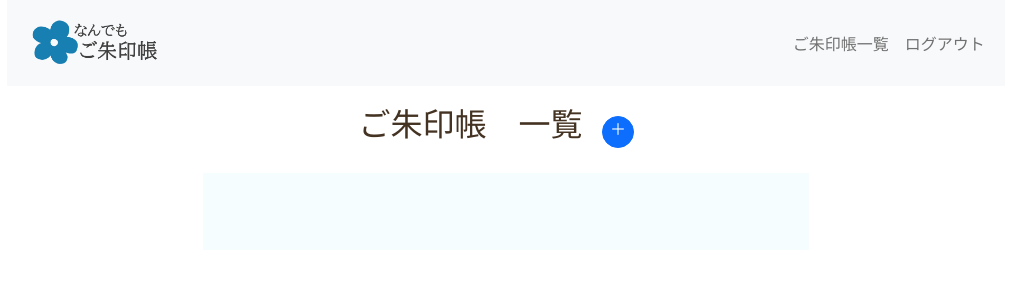
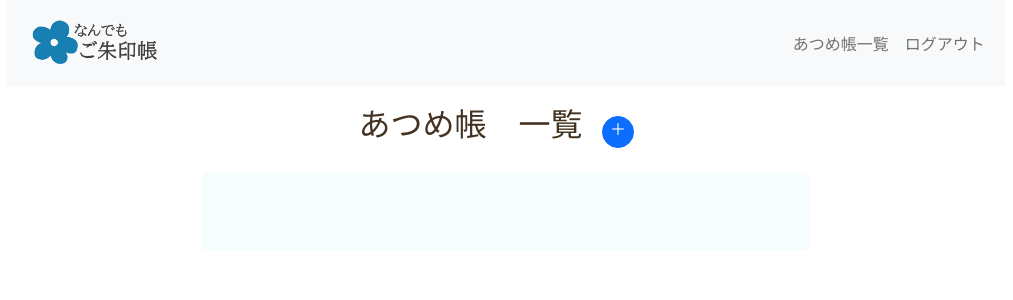
Before and after one commit to pokopok/Atsumecho, a Django app: page /goshuin_books/list_book in a window 1280 px wide. Shown: the top 300 px of the page, without its empty margins (134-1147 px from the left). Run offline with Django 4.2, Linux system fonts and the light colour scheme; the visitor is signed in with stand-in values (Sample User, id 1); data that the repository does not hold is empty; some web fonts are replaced.

Commit message:
change goshuincho to atumecho

```diff
--- a/goshuin_books/views.py
+++ b/goshuin_books/views.py
@@ -25,7 +25,7 @@ class GoshuinBookCreateView(LoginRequiredMixin, CreateView):
 
     def get_form(self):
         form = super(GoshuinBookCreateView, self).get_form()
-        form.fields['name'].label = 'ご朱印帳名'
+        form.fields['name'].label = 'あつめ帳名'
         return form
 
 
--- a/templates/base.html
+++ b/templates/base.html
@@ -9,7 +9,7 @@
     <link href="https://fonts.googleapis.com/css2?family=Shippori+Mincho&family=Yuji+Boku&family=Zen+Kaku+Gothic+New:wght@300&display=swap" rel="stylesheet">
     {% comment %} <link href="https://fonts.googleapis.com/css2?family=Shippori+Mincho&family=Zen+Kaku+Gothic+New:wght@300&display=swap" rel="stylesheet"> {% endcomment %}
     <link href="{% static 'css/style.css' %}" rel="stylesheet">
-    <title>なんでもご朱印帳</title>
+    <title>なんでもあつめ帳</title>
   </head>
 
   <body>
@@ -18,11 +18,11 @@
         <nav class="navbar navbar-expand-lg navbar-light bg-light">
           <div class="container-fluid">
             <a class="navbar-brand" href="{% url 'accounts:home' %}">
-              <img class="logo" src="{% static 'image/logo_original.png' %}" alt="なんでもご朱印帳 ホーム">
+              <img class="logo" src="{% static 'image/logo_original.png' %}" alt="なんでもあつめ帳 ホーム">
             </a>
             {% if user.is_authenticated %}
               <div class="navbar-nav">
-                <a class="nav-link" href="{% url 'goshuin_books:list_book' %}">ご朱印帳一覧</a>
+                <a class="nav-link" href="{% url 'goshuin_books:list_book' %}">あつめ帳一覧</a>
                 <a class="nav-link" href="{% url 'accounts:user_logout' %}">ログアウト</a>
               </div>
             {% else %}
--- a/templates/goshuin_books/book.html
+++ b/templates/goshuin_books/book.html
@@ -25,7 +25,7 @@
             {% for object in object_list %}
             <div class="col-6 col-md-4">
                 <div class="card">
-                    <img src="{{ object.picture.url }}" class="card-img-top" style="object-fit: cover; height: 250px" alt="ご朱印画像">
+                    <img src="{{ object.picture.url }}" class="card-img-top" style="object-fit: cover; height: 250px" alt="画像">
                     <div class="card-body">
                         <p class="text-end">{{ object.date|date:"Y/n/j" }}</p>
                         <h5 class="card-title">{{ object.name }}</h5>
--- a/templates/goshuin_books/create_book.html
+++ b/templates/goshuin_books/create_book.html
@@ -2,7 +2,7 @@
 {% block content %}
 <div class="create-book wrapper">
   <div class="content-top">
-    <h1 class="page-title">ご朱印帳作成</h1>
+    <h1 class="page-title">あつめ帳作成</h1>
   </div>
   <div class="form-container">
     <form method="POST">
--- a/templates/goshuin_books/list_book.html
+++ b/templates/goshuin_books/list_book.html
@@ -2,7 +2,7 @@
 {% block content %}
 <div class="update-goshuin wrapper">
   <div class="content-top">
-    <h1 class="page-title">ご朱印帳　一覧</h1>
+    <h1 class="page-title">あつめ帳　一覧</h1>
     <div class="edit-menus">
       <a href="{% url 'goshuin_books:create_book' %}" class="btn btn-primary rounded-circle p-0" style="width:2rem;height:2rem;">＋</a>
     </div>
--- a/templates/goshuin_books/update_book.html
+++ b/templates/goshuin_books/update_book.html
@@ -2,7 +2,7 @@
 {% block content %}
 <div class="update-goshuin wrapper">
   <div class="content-top">
-    <h1 class="page-title">ご朱印帳編集</h1>
+    <h1 class="page-title">あつめ帳編集</h1>
   </div>
   <div class="form-container">
     <form method="POST">
--- a/templates/goshuin_books/update_goshuin.html
+++ b/templates/goshuin_books/update_goshuin.html
@@ -2,7 +2,7 @@
 {% block content %}
 <div class="update-goshuin wrapper">
   <div class="content-top">
-    <h1 class="page-title">ご朱印編集</h1>
+    <h1 class="page-title">記録の編集</h1>
   </div>
 
   <div class="form-container">
```
Also changed, not shown: templates/accounts/home.html (+4 -4 lines).
